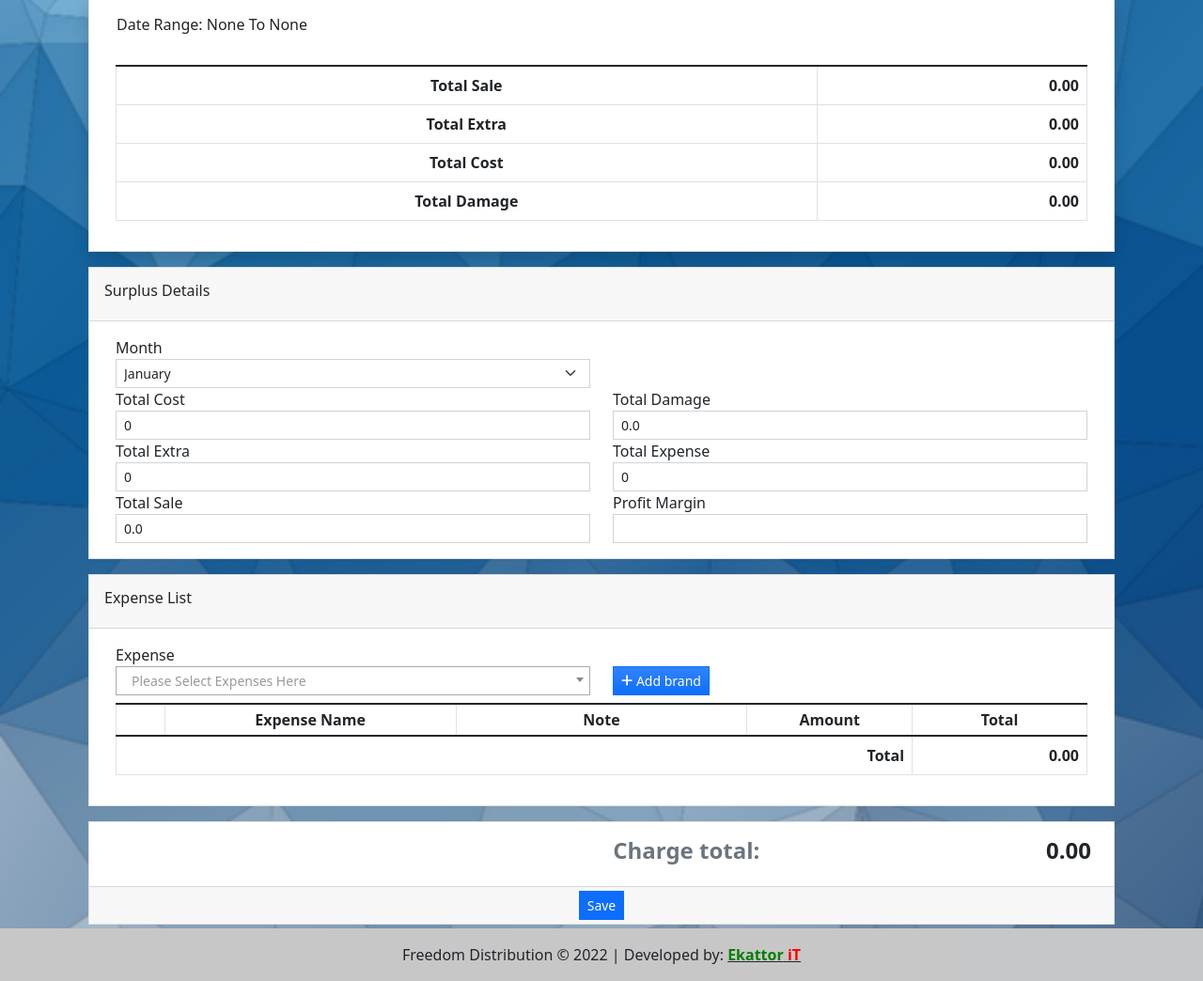
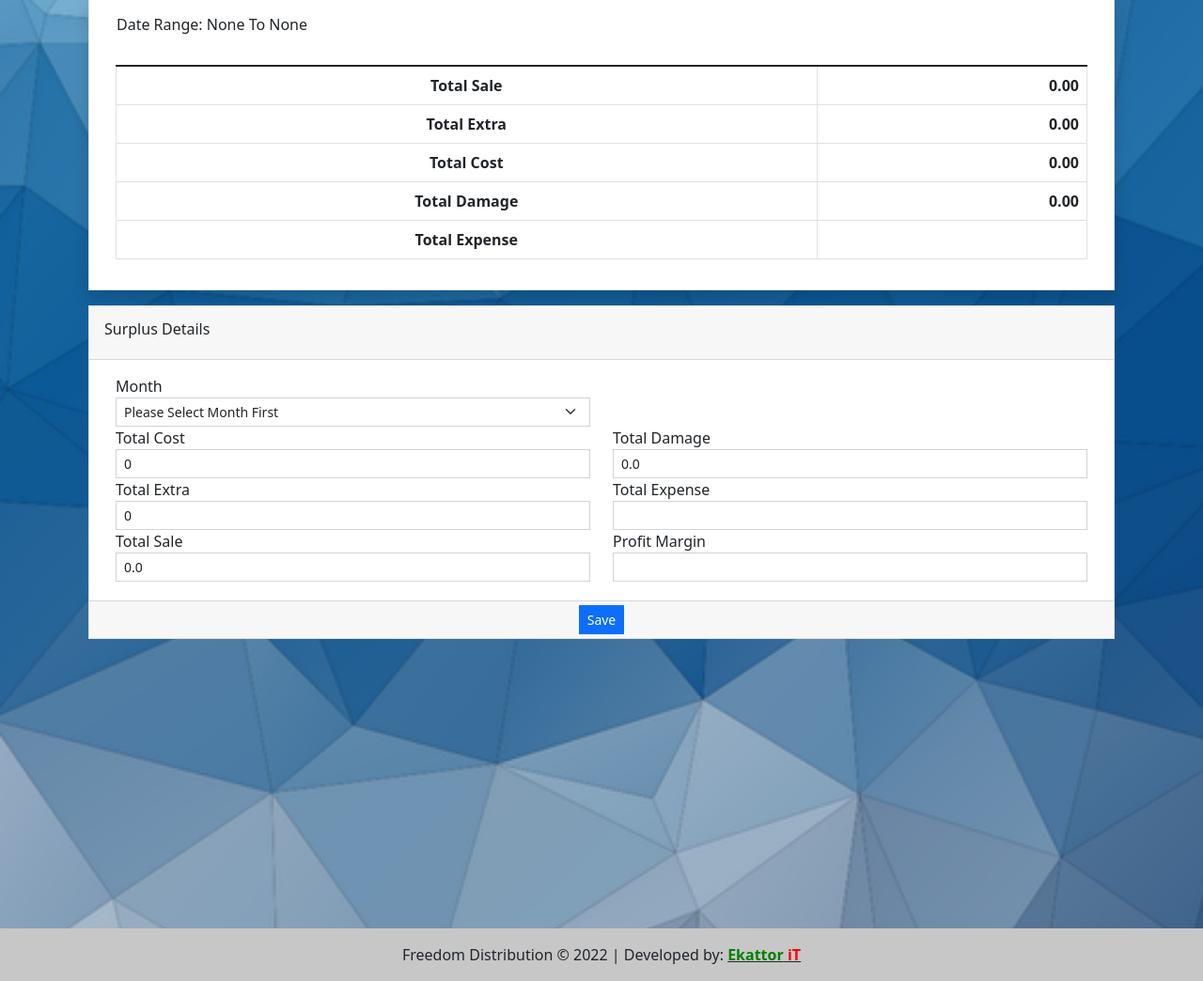
Before and after one commit to ShafayetZim/freedom_distribution, a Django app: page /manage_surplus in a window 1280 px wide. Shown: the part 296-1340 px from the top of the page at 94% size. Run offline with Django 4.2, Linux system fonts and the light colour scheme; a user stored in the database is signed in; data comes from the database, SQL or seed files in the repository; data that the repository does not hold is empty; parts of the project's set-up code (start-up, migrations or seed data) failed here and were passed over; some libraries are stand-ins or nearby versions.

Commit message:
adding daily expense removed

```diff
--- a/store/templates/manage_surplus.html
+++ b/store/templates/manage_surplus.html
@@ -111,6 +111,10 @@
                                 <th colspan="3" class="text-center">Total Damage</th>
                                 <th class="text-end fw-bolder">{{knockout|floatformat:2|intcomma}}</th>
                             </tr>
+                            <tr>
+                                <th colspan="3" class="text-center">Total Expense</th>
+                                <th class="text-end fw-bolder">{{outlay|floatformat:2|intcomma}}</th>
+                            </tr>
                         </tfoot>
                     </table>
                 </div>
@@ -147,6 +151,7 @@
                                     class="form-select form-select-sm rounded-0"
                                     required
                                   >
+                                    <option disabled selected>Please Select Month First</option>
                                     {% if bills.month == '1' %}
                                     <option value="1" selected>January</option>
                                     {% else %}
@@ -216,7 +221,7 @@
                             </div>
                             <div class="col-lg-6 col-md-6 col-sm-12 col-xs-12">
                                 <label for="expense" class="control-label">Total Expense</label>
-                                <input type="text" onblur="findTotal()" class="form-control form-control-sm rounded-0 out" name="total_expense" id="total_expense" value="{{surplus.total_expense}}">
+                                <input type="text" onblur="findTotal()" class="form-control form-control-sm rounded-0 out" name="total_expense" id="total_expense" value="{{outlay}}">
                             </div>
                         </div>
                         <div class="row">
@@ -231,86 +236,7 @@
                         </div>
                     </div>
                 </div>
-            </div>
-
-            <div class="card rounded-0 mb-3">
-                <div class="card-header">
-                    <div class="card-title py-1">Expense List</div>
-                </div>
-                <div class="card-body">
-                    <div class="container-fluid">
-                        <div class="row align-items-end">
-                            <div class="col-lg-6 col-md-6 col-sm-12 col-xs-12">
-                                <label for="expenses" class="control-label">Expense</label>
-                                <select id="expenses" class="form-control form-control-sm rounded-0">
-                                    <option value="" disabled selected></option>
-                                    {% for item in expense %}
-                                    <option value="{{item.pk}}">{{item.name}}</option>
-                                    {% endfor %}
-                                </select>
-                            </div>
-                            <div class="col-lg-6 col-md-6 col-sm-12 col-xs-12">
-                                <button class="btn btn-primary btn-sm rounded-0 bg-gradient bg-primary" type="button" id="add_expense"><i class="fa fa-plus"></i> Add brand</button>
-                            </div>
-                        </div>
-                        <div class="clear-fix mt-2"></div>
-                        <table class="table table-bordered" id="expense_list">
-                            <colgroup>
-                                <col width="5%">
-                                <col width="30%">
-                                <col width="30%">
-                                <col width="17%">
-                                <col width="18%">
-                            </colgroup>
-                            <thead>
-                                <tr>
-                                    <th class="p-1 text-center"></th>
-                                    <th class="p-1 text-center">Expense Name</th>
-                                    <th class="p-1 text-center">Note</th>
-                                    <th class="p-1 text-center">Amount</th>
-                                    <th class="p-1 text-center">Total</th>
-                                </tr>
-                            </thead>
-                            <tbody>
-                                {% for pitem in pitems %}
-                                <tr>
-                                    <td class="px-2 py-1 align-middle text-center">
-                                        <input type="hidden" name="expense_id[]" value="{{pitem.expense.id}}">
-                                        <button class="btn btn-outline-danger btn-sm rounded-0 rem-expense" type="button"><i class="fa fa-times"></i></button>
-                                    </td>
-                                    <td class="px-2 py-1 align-middle expense_type">{{pitem.expense.name}}</td>
-                                    <td class="px-2 py-1 align-middle">
-                                        <input type="text" value="{{pitem.note}}" class="form-control form-control-sm rounded-0 text-center" name="expense_note[]">
-                                    </td>
-                                    <td class="px-2 py-1 align-middle">
-                                        <input type="number" min="1" value="{{pitem.amount|floatformat}}" class="form-control form-control-sm rounded-0 text-center" name="expense_amount[]" required>
-                                    </td>
-                                    <td class="px-2 py-1 align-middle expense_total text-end">{{pitem.total_amount|floatformat}}</td>
-                                </tr>
-                                {% endfor %}
-                            </tbody>
-                            <tfoot>
-                                <tr>
-                                    <th class="text-end" colspan="4">Total</th>
-                                    <th class="text-end sub-total-expense">0.00</th>
-                                </tr>
-                            </tfoot>
-                        </table>
-                    </div>
-                </div>
-            </div>
-            <div class="card rounded-0 mb-3">
-                <div class="card-body">
-                    <div class="d-flex w-100 justify-content-end align-items-center">
-                        <div class="col-auto">
-                            <h4 class="fw-bolder text-muted pe-2">Charge total:</h4>
-                        </div>
-                        <div class="col-lg-4 col-md-6 col-sm-12 col-xs-12 text-end">
-                            <h4 class="fw-bolder pe-2 gtotal">{% if surplus.total_expense %}{{surplus.total_expense|floatformat:2|intcomma}}{% else %}0.00{% endif %}</h4>
-                        </div>
-                    </div>
-                </div>
-                <div class="card-footer py-1 text-center">
+                <div class="card-footer py-1 text-center mt-1">
                     <button class="btn btn-primary btn-sm rounded-0" type="button" id="pay_later">Save</button>
 <!--                    <button class="btn btn-success btn-sm rounded-0" id="laundry-submit-btn" form="laundry-form"><i class="fa fa-save"></i> Pay</button>-->
                 </div>
@@ -319,22 +245,7 @@
     </div>
 </section>
 
-<noscript id="product-clone">
-    <tr>
-        <td class="px-2 py-1 align-middle text-center">
-            <input type="hidden" name="expense_id[]" value="">
-            <button class="btn btn-outline-danger btn-sm rounded-0 rem-expense" type="button"><i class="fa fa-times"></i></button>
-        </td>
-        <td class="px-2 py-1 align-middle expense_type"></td>
-        <td class="px-2 py-1 align-middle">
-            <input type="text" class="form-control form-control-sm rounded-0 text-center" name="expense_note[]">
-        </td>
-        <td class="px-2 py-1 align-middle">
-            <input type="number" min="0" value="0" class="form-control form-control-sm rounded-0 text-center" name="expense_amount[]" required>
-        </td>
-        <td class="px-2 py-1 align-middle expense_total text-end">0.00</td>
-    </tr>
-</noscript> {% endblock pageContent %} {% block ScriptBlock %}
+ {% endblock pageContent %} {% block ScriptBlock %}
 <script>
     function calc_total() {
         var sub_expense = 0
@@ -354,7 +265,7 @@
             minimumFractionDigits: 2
         }))
         $('[name="total_amount"]').val(gtotal)
-        $('[name="total_expense"]').val(gtotal)
+
 
         $('.gtotal').text(parseFloat(gtotal).toLocaleString('en-US', {
             style: 'decimal',
```
